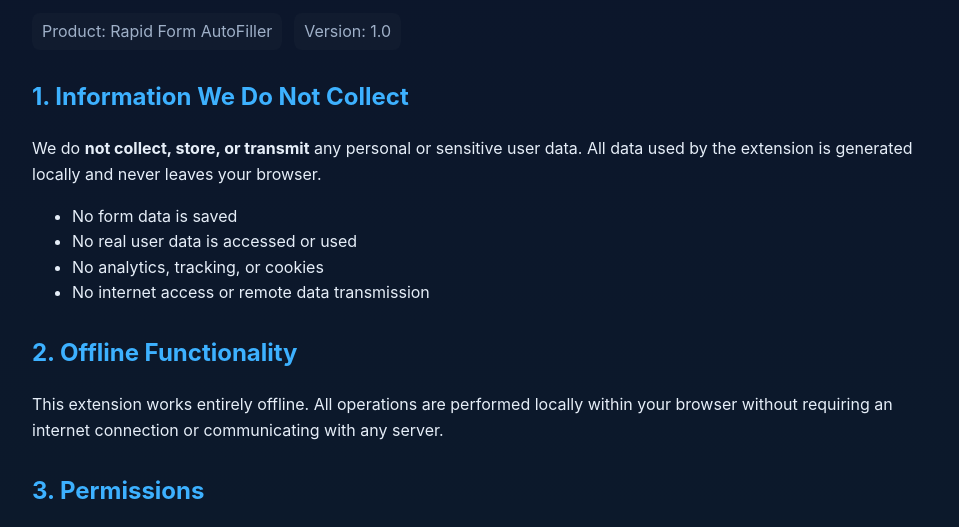
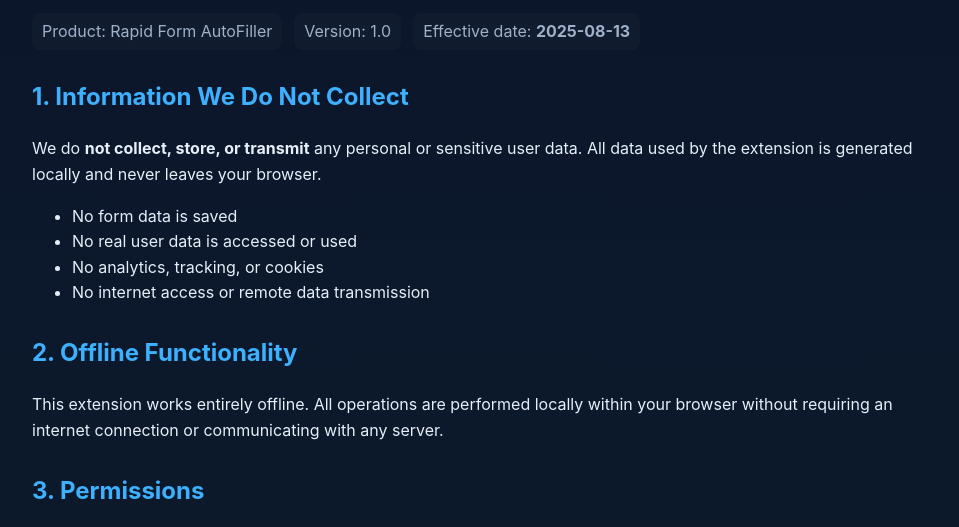
Before and after one commit to mateen83/rapid-form-autofiller-privacy, a plain HTML site: page index.html in a window 1280 px wide. Shown: the part 221-748 px from the top of the page, without its empty margins (158-1117 px from the left). Drawn offline with Linux system fonts and the light colour scheme.

Commit message:
Update index.html

```diff
--- a/index.html
+++ b/index.html
@@ -32,6 +32,8 @@
 <div class="meta">
       <span>Product: Rapid Form AutoFiller</span>
       <span>Version: 1.0</span>
+      <span>Effective date: <strong>2025-08-13</strong></span>
+
     </div>
     <h2>1. Information We Do Not Collect</h2>
     <p>We do <strong>not collect, store, or transmit</strong> any personal or sensitive user data. All data used by the extension is generated locally and never leaves your browser.</p>
```
